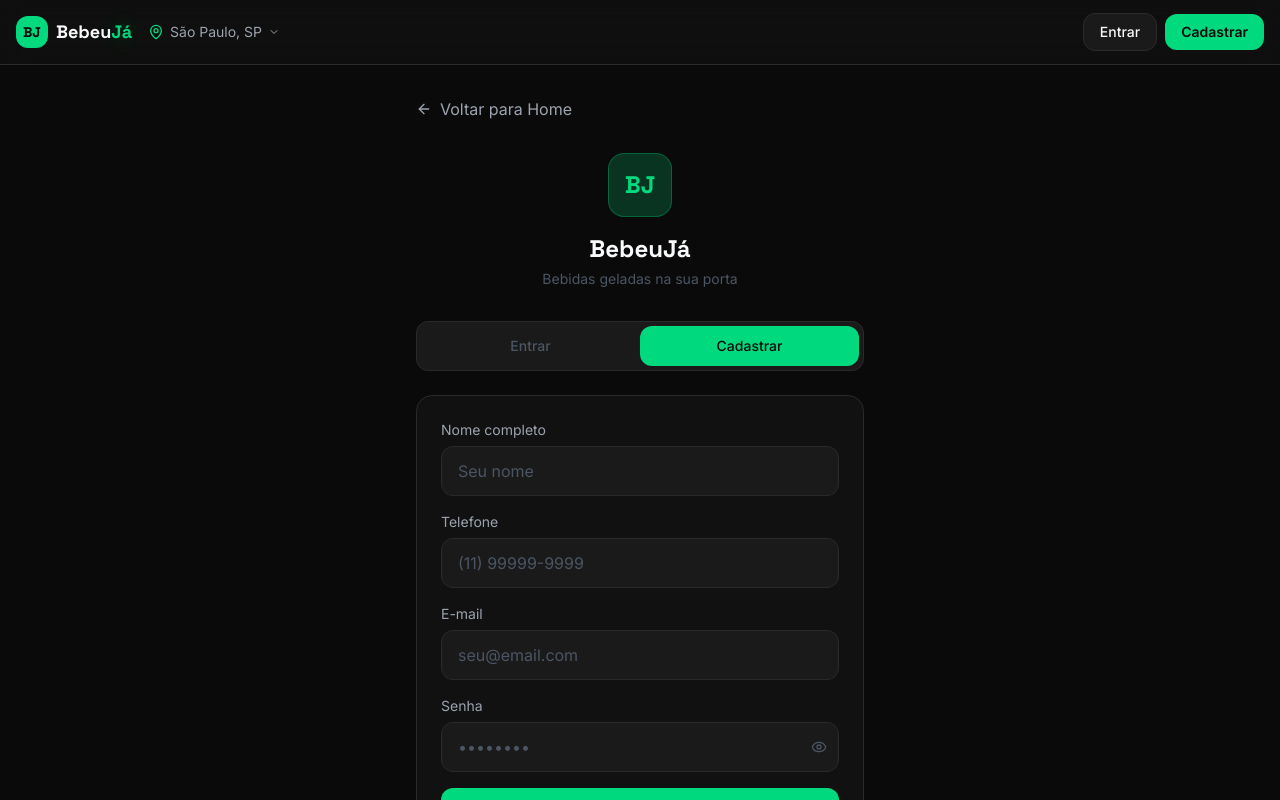
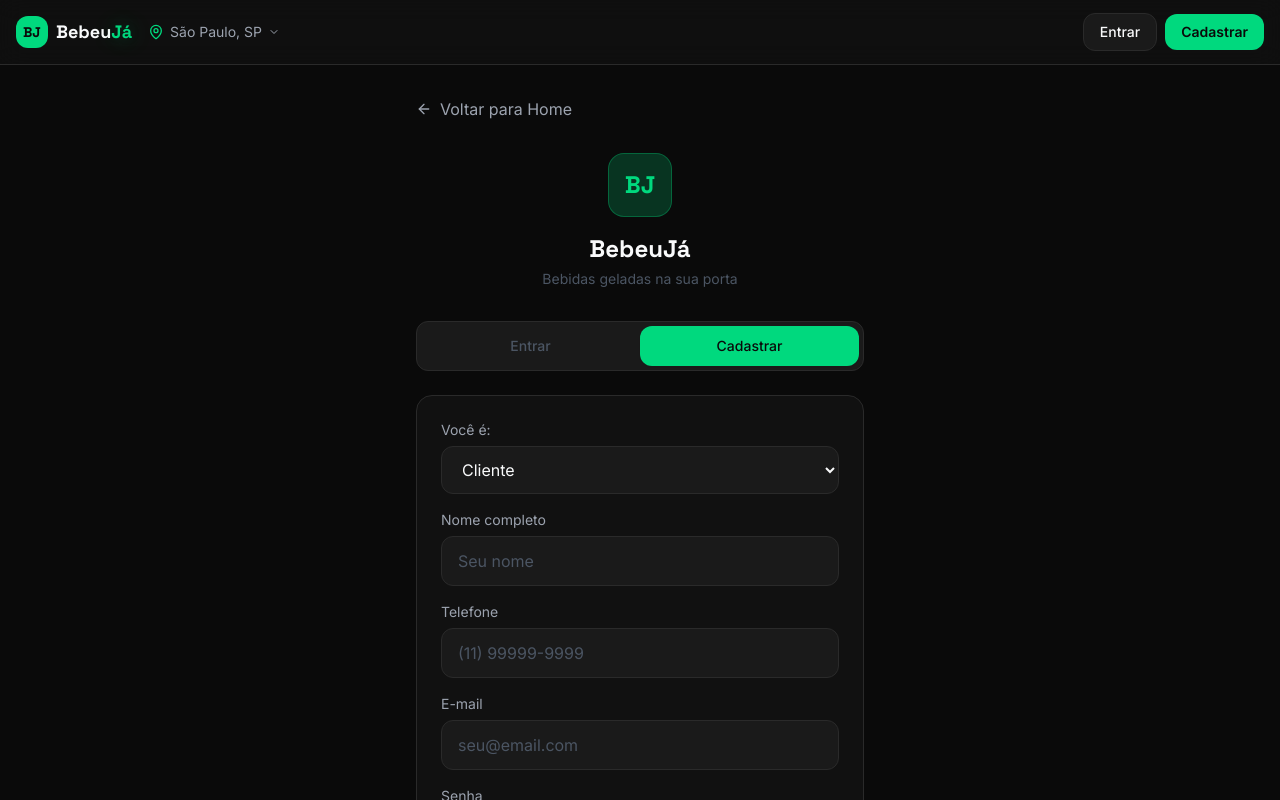
Before and after one commit to tradetatui/AdegaExpress-9bh2lr, a React (Vite) app: page /entrar in a window 1280 px wide. Both pictures are taken after a click on the button "Cadastrar". Shown: the top 800 px of the page. Built offline with nearby package versions, Linux system fonts and the light colour scheme.

Commit message:
Enhance AuthPage for user type registration

```diff
--- a/src/pages/AuthPage.tsx
+++ b/src/pages/AuthPage.tsx
@@ -15,7 +15,8 @@ export default function AuthPage({ onLogin }: AuthPageProps) {
     params.get("tab") === "register" ? "register" : "login"
   );
   const [showPass, setShowPass] = useState(false);
-  const [form, setForm] = useState({ name: "", email: "", phone: "", password: "" });
+  const [userType, setUserType] = useState<"customer" | "delivery" | "store">("customer");
+  const [form, setForm] = useState({ name: "", email: "", phone: "", password: "", document: "", vehicle: "", businessHours: "" });
   const [error, setError] = useState("");
 
   const set = (key: string) => (e: React.ChangeEvent<HTMLInputElement>) =>
@@ -36,13 +37,16 @@ export default function AuthPage({ onLogin }: AuthPageProps) {
       return;
     }
 
-    // Register: create new customer
+    // Register: create new user based on type
     const newUser: AuthUser = {
-      id: `cust-${Date.now()}`,
+      id: `${userType}-${Date.now()}`,
       name: form.name,
       email: form.email,
-      role: "customer",
+      role: userType,
       phone: form.phone,
+      document: form.document,
+      vehicle: form.vehicle,
+      businessHours: form.businessHours,
     } as AuthUser;
     onLogin(newUser);
     navigate("/");
@@ -81,14 +85,56 @@ export default function AuthPage({ onLogin }: AuthPageProps) {
         <form onSubmit={handleSubmit} className="card p-6 space-y-4">
           {tab === "register" && (
             <>
+              {/* Tipo de usuário */}
+              <div>
+                <label className="text-sm text-tx-secondary block mb-1.5">Você é:</label>
+                <select
+                  value={userType}
+                  onChange={(e) => setUserType(e.target.value as "customer" | "delivery" | "store")}
+                  className="input-field"
+                >
+                  <option value="customer">Cliente</option>
+                  <option value="delivery">Entregador / Motoboy</option>
+                  <option value="store">Adega (Estabelecimento)</option>
+                </select>
+              </div>
+
               <div>
                 <label className="text-sm text-tx-secondary block mb-1.5">Nome completo</label>
                 <input type="text" required value={form.name} onChange={set("name")} className="input-field" placeholder="Seu nome" />
               </div>
+
               <div>
                 <label className="text-sm text-tx-secondary block mb-1.5">Telefone</label>
                 <input type="tel" value={form.phone} onChange={set("phone")} className="input-field" placeholder="(11) 99999-9999" />
               </div>
+
+              {/* Campos específicos por tipo */}
+              {userType === "delivery" && (
+                <>
+                  <div>
+                    <label className="text-sm text-tx-secondary block mb-1.5">CNH / Documento</label>
+                    <input type="text" value={form.document} onChange={set("document")} className="input-field" placeholder="Número da CNH" />
+                  </div>
+                  <div>
+                    <label className="text-sm text-tx-secondary block mb-1.5">Veículo</label>
+                    <input type="text" value={form.vehicle} onChange={set("vehicle")} className="input-field" placeholder="Moto, bicicleta, etc." />
+                  </div>
+                </>
+              )}
+
+              {userType === "store" && (
+                <>
+                  <div>
+                    <label className="text-sm text-tx-secondary block mb-1.5">CNPJ</label>
+                    <input type="text" value={form.document} onChange={set("document")} className="input-field" placeholder="00.000.000/0001-00" />
+                  </div>
+                  <div>
+                    <label className="text-sm text-tx-secondary block mb-1.5">Horário de funcionamento</label>
+                    <input type="text" value={form.businessHours} onChange={set("businessHours")} className="input-field" placeholder="Seg-Sex: 10h-22h, Sáb: 12h-20h" />
+                  </div>
+                </>
+              )}
             </>
           )}
 
```
